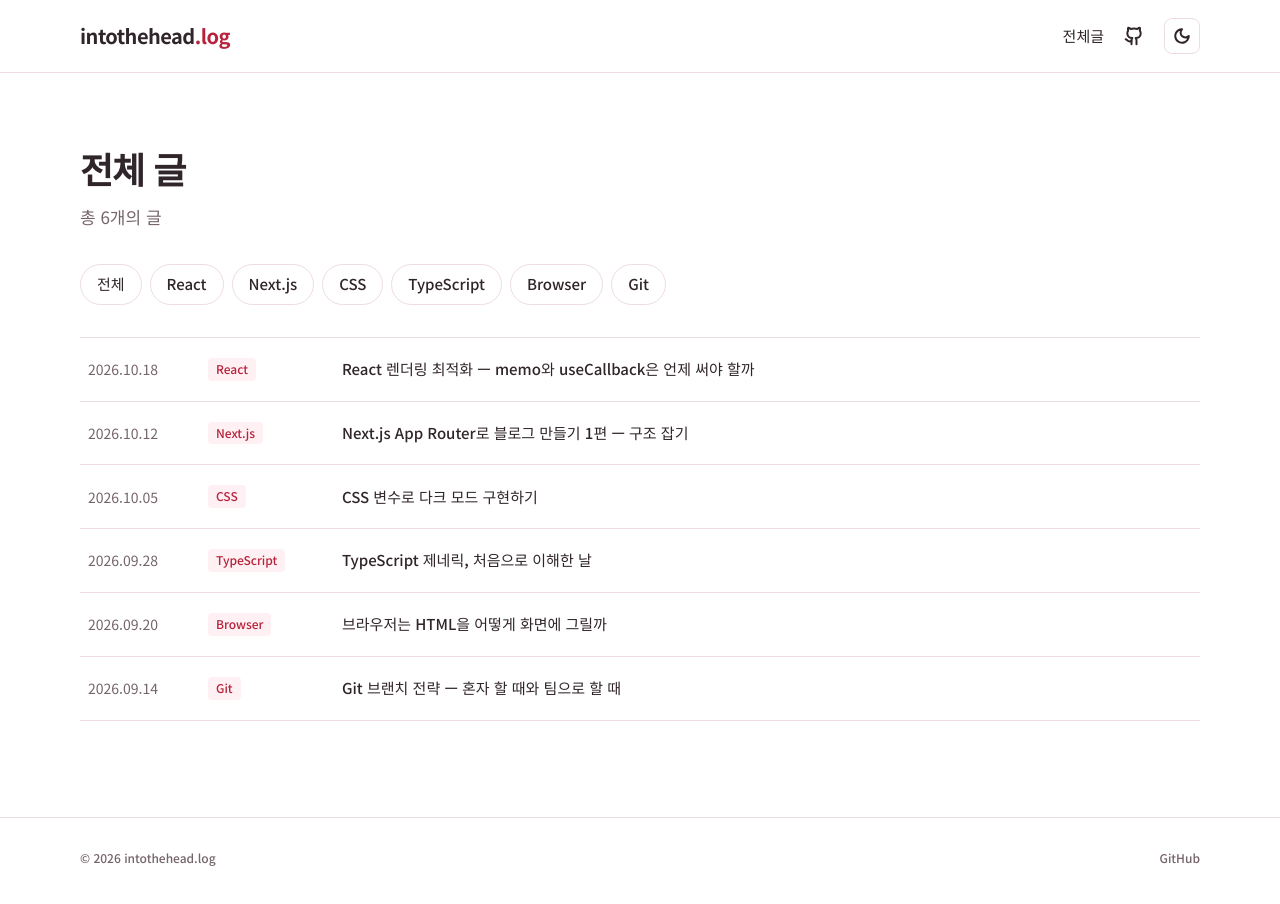
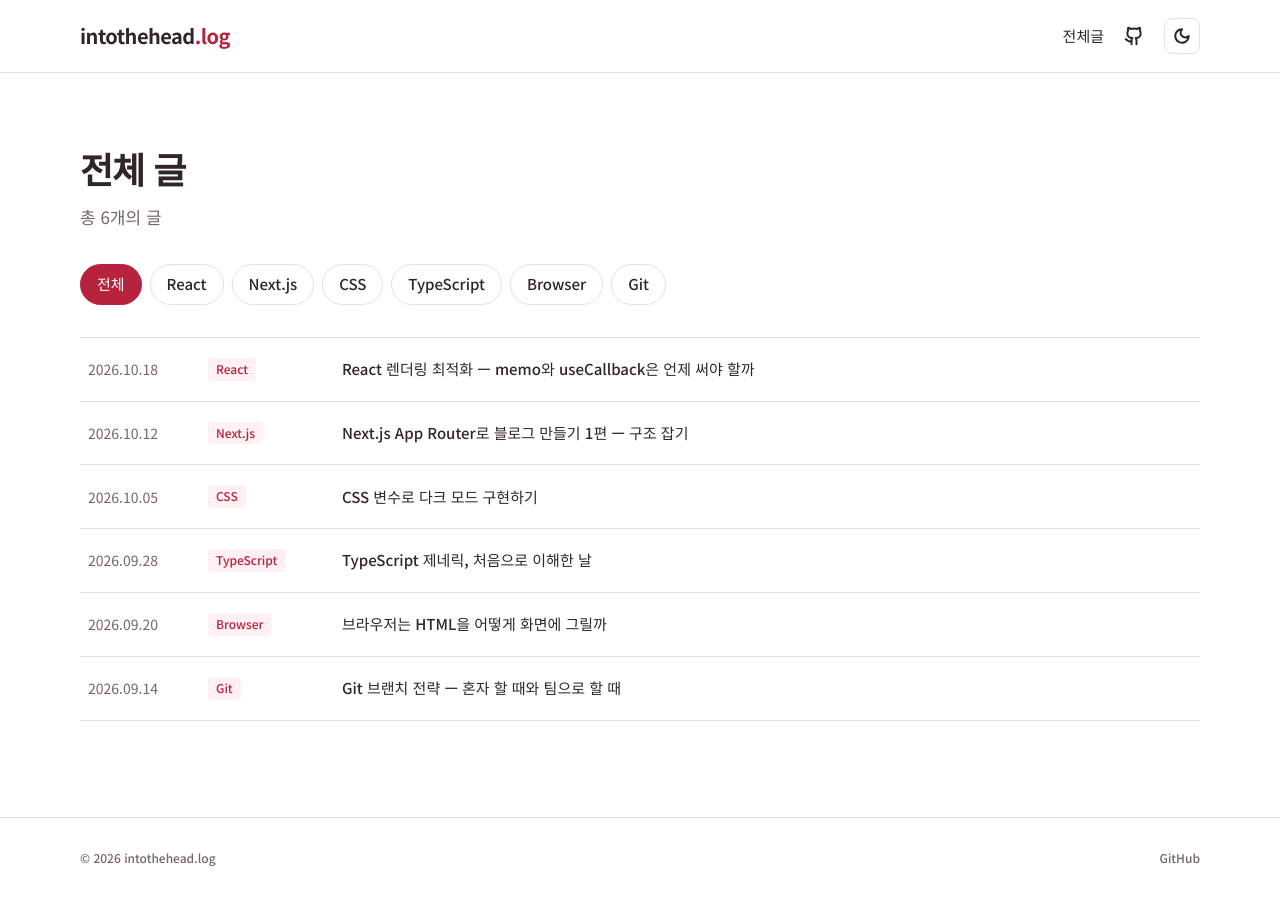
Before and after one commit to intothehead/intothehead.log, a Next.js app: page /posts in a window 1280 px wide. Built offline with nearby package versions, Linux system fonts and the light colour scheme.

Commit message:
누른 태그 필터 버튼을 빨간 배경으로 표시하기

```diff
--- a/components/FilteredPostList.module.css
+++ b/components/FilteredPostList.module.css
@@ -23,3 +23,9 @@
   flex-wrap: wrap;
   gap: 8px;
 }
+
+.Selected {
+  background-color: var(--accent-default);
+  color: var(--text-on-accent);
+  border-color: var(--accent-default);
+}
--- a/components/FilteredPostList.tsx
+++ b/components/FilteredPostList.tsx
@@ -2,13 +2,20 @@
 import PostRow from "@/components/PostRow";
 import styles from "./FilteredPostList.module.css";
 import { pickTags, posts } from "@/data/posts";
+import { useState } from "react";
 
 export default function FilteredPostList() {
+  const [selectedTag, setSelectedTag] = useState("전체");
   return (
     <>
       <div className={styles.TagFilter}>
         {pickTags.map((tag) => (
-          <button key={tag} type="button" className={styles.TagButton}>
+          <button
+            key={tag}
+            type="button"
+            className={`${styles.TagButton} ${selectedTag === tag ? styles.Selected : ""}`}
+            onClick={() => setSelectedTag(tag)}
+          >
             {tag}
           </button>
         ))}
```
